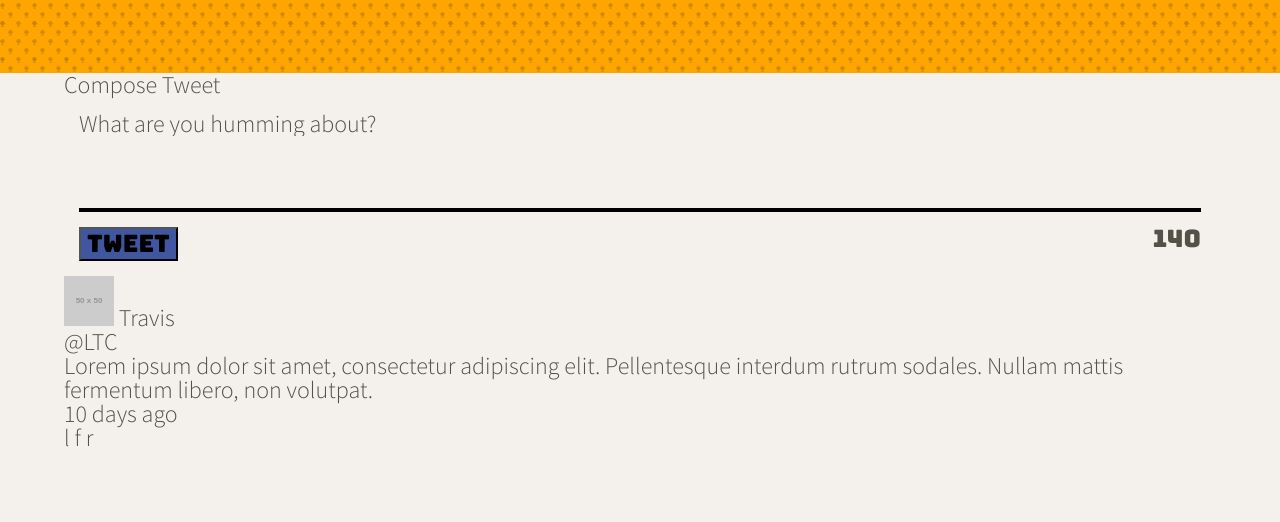
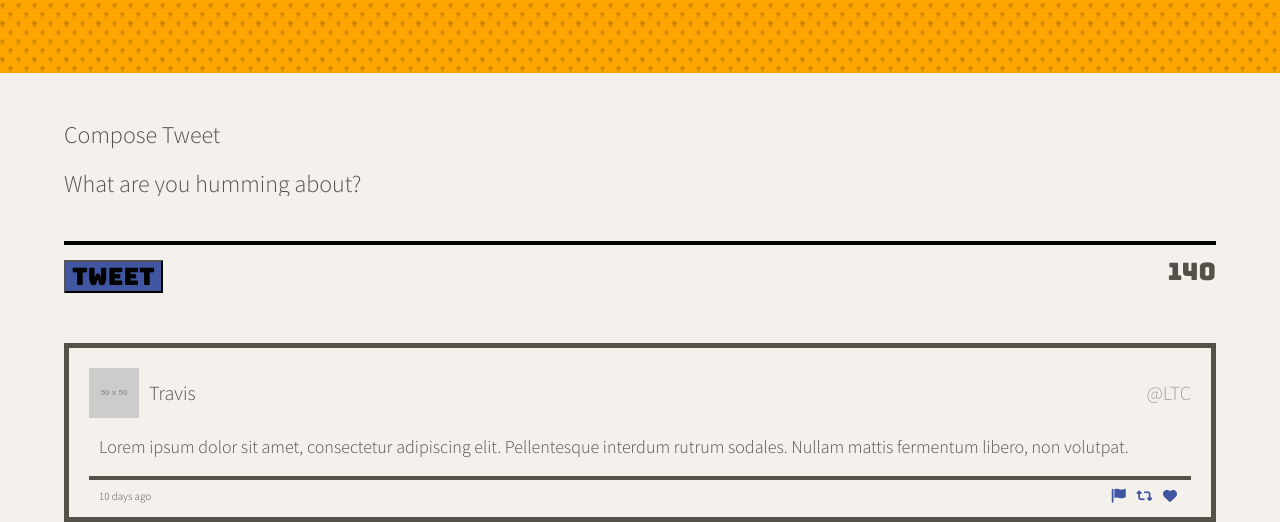
Before and after one commit to liucidity/tweeter, a website: page public/index.html in a window 1280 px wide. Shown: the part 447-969 px from the top of the page. Before the commit the page ends 900 px from the top, so only its background shows below. Drawn offline with nearby package versions, Linux system fonts and the light colour scheme; placeholder pictures from the web are drawn by us.

Commit message:
style individual text and add hover effect via css

```diff
--- a/public/index.html
+++ b/public/index.html
@@ -24,6 +24,7 @@
   <link rel="stylesheet" href="./styles/layout.css" type="text/css" />
   <link rel="stylesheet" href="./styles/nav.css" type="text/css" />
   <link rel="stylesheet" href="./styles/new-tweet.css" type="text/css" />
+  <link rel="stylesheet" href="./styles/tweet.css" type="text/css">
 
   <!-- External JS -->
   <script src="https://ajax.googleapis.com/ajax/libs/jquery/3.4.1/jquery.min.js"></script>
@@ -60,7 +61,7 @@
       <h2>Compose Tweet</h2>
       <form class="tweet-entry" action="/tweets" method="post">
         <label for="tweet-text">What are you humming about?</label>
-        <textarea name="text" id="tweet-text" rows="2"></textarea>
+        <textarea name="text" id="tweet-text" rows="1"></textarea>
         <div class="btn-counter">
           <button class="tweet-button" type="submit">Tweet</button>
           <output name="counter" class="counter" for="tweet-text">140</output>
@@ -71,13 +72,13 @@
     <section>
       <article class="tweet">
         <header>
-          <div>
+          <div class="profile">
             <img src="https://via.placeholder.com/50/" />
-            <span>
+            <p>
               Travis
-            </span>
+            </p>
           </div>
-          <a>@LTC</a>
+          <a class="account-tag">@LTC</a>
         </header>
         <p>
           Lorem ipsum dolor sit amet, consectetur adipiscing elit. Pellentesque interdum rutrum sodales. Nullam mattis
@@ -87,10 +88,10 @@
           <time>
             10 days ago
           </time>
-          <div>
-            <span>l</span>
-            <span>f</span>
-            <span>r</span>
+          <div class="social-icons">
+            <i class="fa-solid fa-flag"></i>
+            <i class="fa-solid fa-retweet"></i>
+            <i class="fa-solid fa-heart"></i>
           </div>
         </footer>
       </article>
--- a/public/styles/new-tweet.css
+++ b/public/styles/new-tweet.css
@@ -1,12 +1,14 @@
 .new-tweet {
   display: flex;
   flex-direction: column;
+  margin-bottom: 50px;
+  margin-top: 50px;
 }
 
 .tweet-entry {
+  margin-top: 25px;
   display: flex;
   flex-direction: column;
-  margin: 15px;
 }
 
 textarea {
@@ -32,9 +34,8 @@ label {
   justify-content: space-between;
   font-family: 'Bungee', cursive;
 }
-#counter {
 
-}
+#counter {}
 
 .tweet-button {
   background-color: #4056A1;
--- a/public/styles/tweet.css
+++ b/public/styles/tweet.css
@@ -0,0 +1,71 @@
+article {
+  border-width: 5px;
+  border-style: solid;
+}
+
+article.tweet:hover {
+  box-shadow: 6px 7px 1px #406da184;
+
+}
+
+article.tweet header {
+  display: flex;
+  justify-content: space-between;
+  align-items: center;
+  margin: 20px;
+
+}
+
+.profile {
+  display: flex;
+  align-items: center;
+  justify-content: space-around;
+}
+
+.profile p {
+  margin: 10px;
+  font-size: 20px;
+}
+
+.account-tag {
+  font-size: 20px;
+  opacity: 50%;
+}
+
+article>p {
+  margin: 20px;
+  margin-bottom: 0px;
+  border-bottom-width: 4px;
+  padding-bottom: 20px;
+  border-bottom-style: solid;
+  font-size: 18px;
+  padding-left: 10px;
+  padding-right: 10px;
+}
+
+article.tweet footer {
+  display: flex;
+  justify-content: space-between;
+  align-items: center;
+  margin-left: 30px;
+  margin-right: 30px;
+  margin-top: 5px;
+  margin-bottom: 10px;
+}
+
+article time {
+  font-size: 11px;
+}
+
+.social-icons {
+  font-size: 14px;
+  color: #4056A1;
+}
+
+.social-icons i {
+  margin: 4px;
+}
+
+.social-icons i:hover {
+  color: darkgoldenrod;
+}
```
